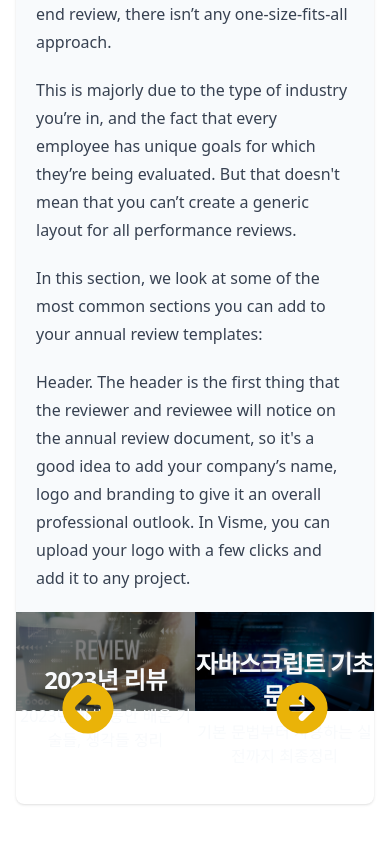
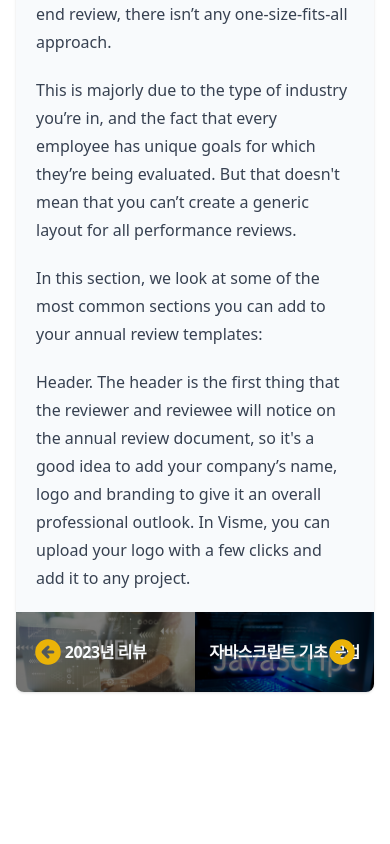
Before and after one commit to wonieeVicky/nextjs-blog, a Next.js app: page /posts/review-2021 in a window 390 px wide. Shown: the part 2430-3274 px from the top of the page. Built offline with nearby package versions, Linux system fonts and the light colour scheme.

Commit message:
fix: SiblingPosts 반응형 스타일 최적화

```diff
--- a/src/components/SiblingPosts.tsx
+++ b/src/components/SiblingPosts.tsx
@@ -14,21 +14,37 @@ export default function SiblingPosts({ data }: Props) {
     <>
       <div className="flex">
         {data.map((post, idx) => (
-          <div key={idx} className="text-center h-48 overflow-hidden relative">
-            <Link href={`/posts/${post.path}`} className={`inline-block h-full overflow-hidden`}>
-              <Image src={`/images/posts/${post.path}.png`} className="brightness-50" width={800} height={300} alt={`${post.path} image`} />
+          <div
+            key={idx}
+            className="text-center h-20 sm:h-44 md:h-48 overflow-hidden relative"
+          >
+            <Link
+              href={`/posts/${post.path}`}
+              className={`inline-block h-full overflow-hidden`}
+            >
+              <Image
+                src={`/images/posts/${post.path}.png`}
+                className="brightness-50"
+                width={800}
+                height={500}
+                alt={`${post.path} image`}
+              />
               <div
                 className={`absolute w-full top-0 h-full flex flex-col justify-center text-slate-50 transition ease-in-out delay-150 duration-500 ${
                   idx ? 'hover:translate-x-3' : 'hover:-translate-x-3'
                 }`}
               >
                 {idx ? (
-                  <HiArrowCircleRight className="absolute top-0 h-full text-yellow-500 w-16 right-10" />
+                  <HiArrowCircleRight className="absolute top-0 h-full text-yellow-500 w-8 md:w-16 right-4 md:right-10" />
                 ) : (
-                  <HiArrowCircleLeft className="absolute top-0 h-full text-yellow-500 w-16 left-10" />
+                  <HiArrowCircleLeft className="absolute top-0 h-full text-yellow-500 w-8 md:w-16 left-4 md:left-10" />
                 )}
-                <h5 className="mb-2 font-bold text-2xl tracking-tight">{post.title}</h5>
-                <p className="font-light">{post.description}</p>
+                <h5 className="font-bold text-base sm:text-lg sm:text-xl tracking-tight">
+                  {post.title}
+                </h5>
+                <p className="mt-2 font-light hidden md:block">
+                  {post.description}
+                </p>
               </div>
             </Link>
           </div>
```
